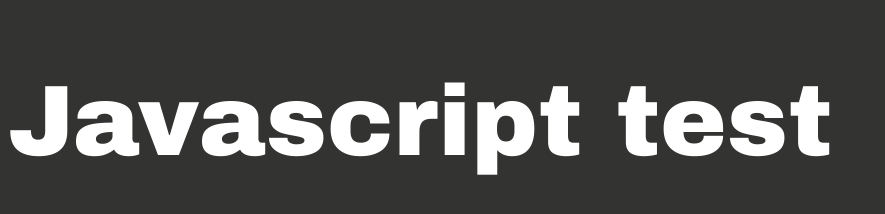
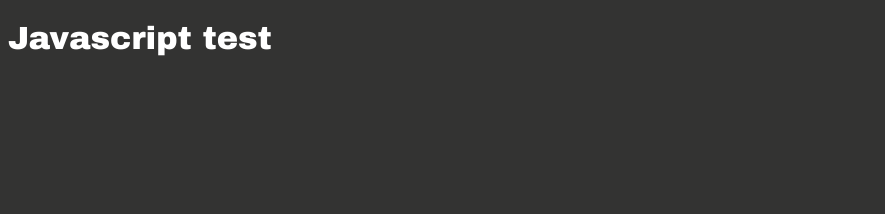
Before and after one commit to ShogoKoyama/js-loop-animation, a plain HTML site: page index.html in a window 1280 px wide. Shown: the whole page, without its empty margins (0-885 px from the left). Drawn offline with Linux system fonts and the light colour scheme.

Commit message:
Change font size

```diff
--- a/style.css
+++ b/style.css
@@ -1,10 +1,7 @@
 body {
     background-color: #333332;
-    font-size: 50px;
+    font-size: 100%;
     color: white;
-}
-
-#test, h1{
 }
 
 #t1 {
```
